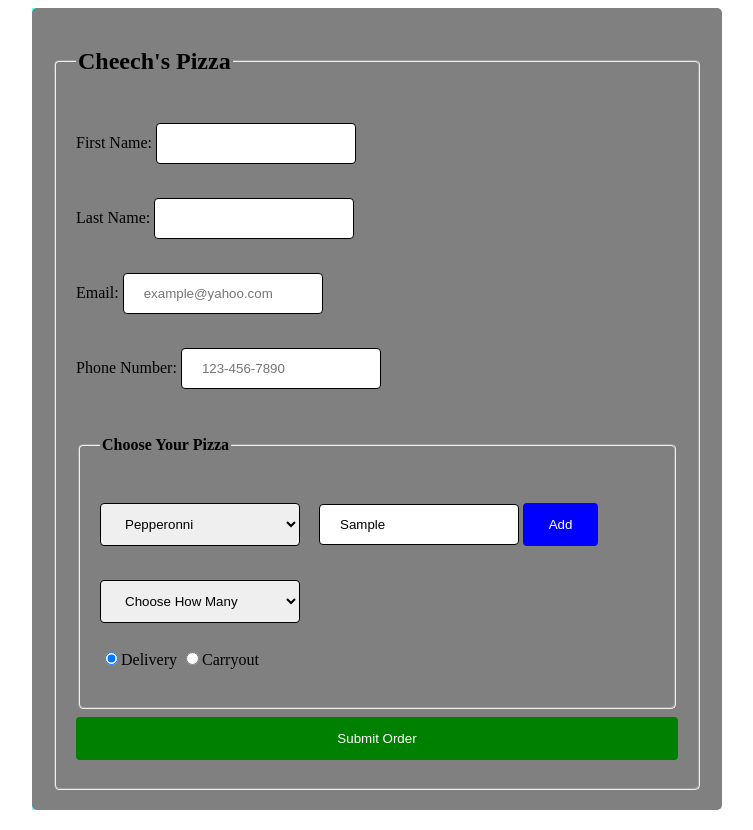
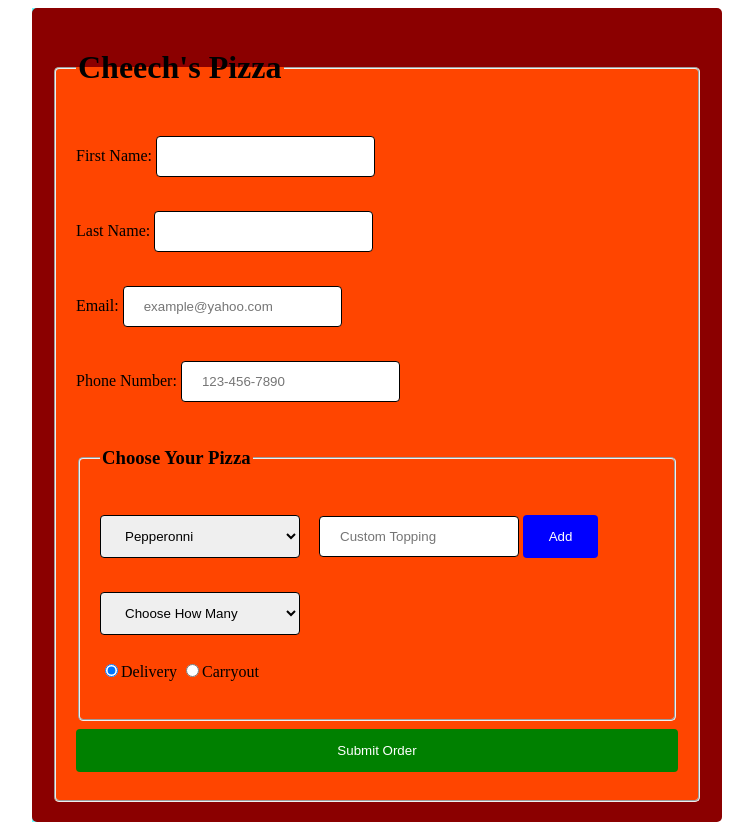
Before and after one commit to Infernocreator33/Cheech-s-Pizza, a plain HTML site: page index.html in a window 1280 px wide. Both pictures are taken after typing "Sample" into the empty fields and a click on the button "Add". Shown: the whole page, without its empty margins (283-1036 px from the left). Drawn offline with Linux system fonts and the light colour scheme.

Commit message:
fixed add button

```diff
--- a/index.html
+++ b/index.html
@@ -11,8 +11,8 @@
     <body>
         <div id="container">
             <form>
-                <fieldset>
-                <legend><h2>Cheech's Pizza</h2></legend>
+                <fieldset id="fs1">
+                    <legend><h1>Cheech's Pizza</h1></legend>
                     <label for="fname">First Name:</label>
                     <input type="text" name="fname" id="firstName" required>
                     <br/><br/>
@@ -25,11 +25,11 @@
                     <label for="phone">Phone Number:</label>
                     <input type="tel" name="phone" id="phoneNumber" placeholder="123-456-7890" required>
                     <br/><br/>
-                <fieldset>
-                    <legend><h4>Choose Your Pizza</h4></legend>
+                    <fieldset id="fs2">
+                        <legend><h3>Choose Your Pizza</h3></legend>
                         <select class="list" id="PizzaType"></select>
                         <input  type="text" id="custom" placeholder="Custom Topping" onkeypress="addCustomTopping(event, this)">
-                <input type="button" id="addCustom" name="addCustom" value="Add">
+                        <input type="button" id="addCustom" name="addCustom" value="Add" onclick="addByButton()">
                         <br/><br/>
                         <select class="list" id="TotalPizzas">
                             <option value="Choose How Many">Choose How Many</option>
@@ -39,6 +39,7 @@
                         <input type="radio" name="pickupOption" value="Carryout">Carryout <br/><br/>
                     </fieldset>
                     <input type="button" id="submit" name="submit" value="Submit Order">
+                </fieldset>
             </form>
         </div>
         <script src="main.js"></script>
--- a/main.css
+++ b/main.css
@@ -1,5 +1,5 @@
 input[type=text], input[type=email], input[type=tel], select {
-    width: 100%;
+    width: 200px%;
     padding: 12px 20px;
     margin: 8px 0;
     display: inline-block;
@@ -29,11 +29,11 @@ form, fieldset {
     padding: 20px;
 }
 
-.list, #custom{
-    width: 200px;
+legend{
+    font-weight: bolder;
 }
 
-input[type=text],input[type=email],input[type=tel]{
+.list, #custom{
     width: 200px;
 }
 
@@ -46,6 +46,8 @@ input[type=text],input[type=email],input[type=tel]{
 form {
     width: 100%;
     margin: 0 auto;
+    border: 0px darkred;
+    background-color: darkred ;
 }
 
 #custom{
@@ -56,3 +58,7 @@ form {
     width: 75px;
     background-color: blue;
 }
+
+fieldset{
+    background-color: orangered;
+}
--- a/main.js
+++ b/main.js
@@ -39,9 +39,18 @@ function addCustomTopping(e,ele) {
         option.value = ele.value;
         option.textContent = ele.value;
         select.add(option);
-        custom.innerHTML = "";
-        console.log("custom");
+        custom.value = "";
+        console.log(custom.value);
     }
 }
 
+function addByButton(){
+    var option = document.createElement("option");
+    option.value = custom.value;
+    option.textContent = custom.value;
+    select.add(option);
+    custom.value = "";
+    console.log(custom.value);
+}
+
 window.addEventListener("load", setUpPage);
```
Lines whose indentation alone changed are shown as unchanged.
